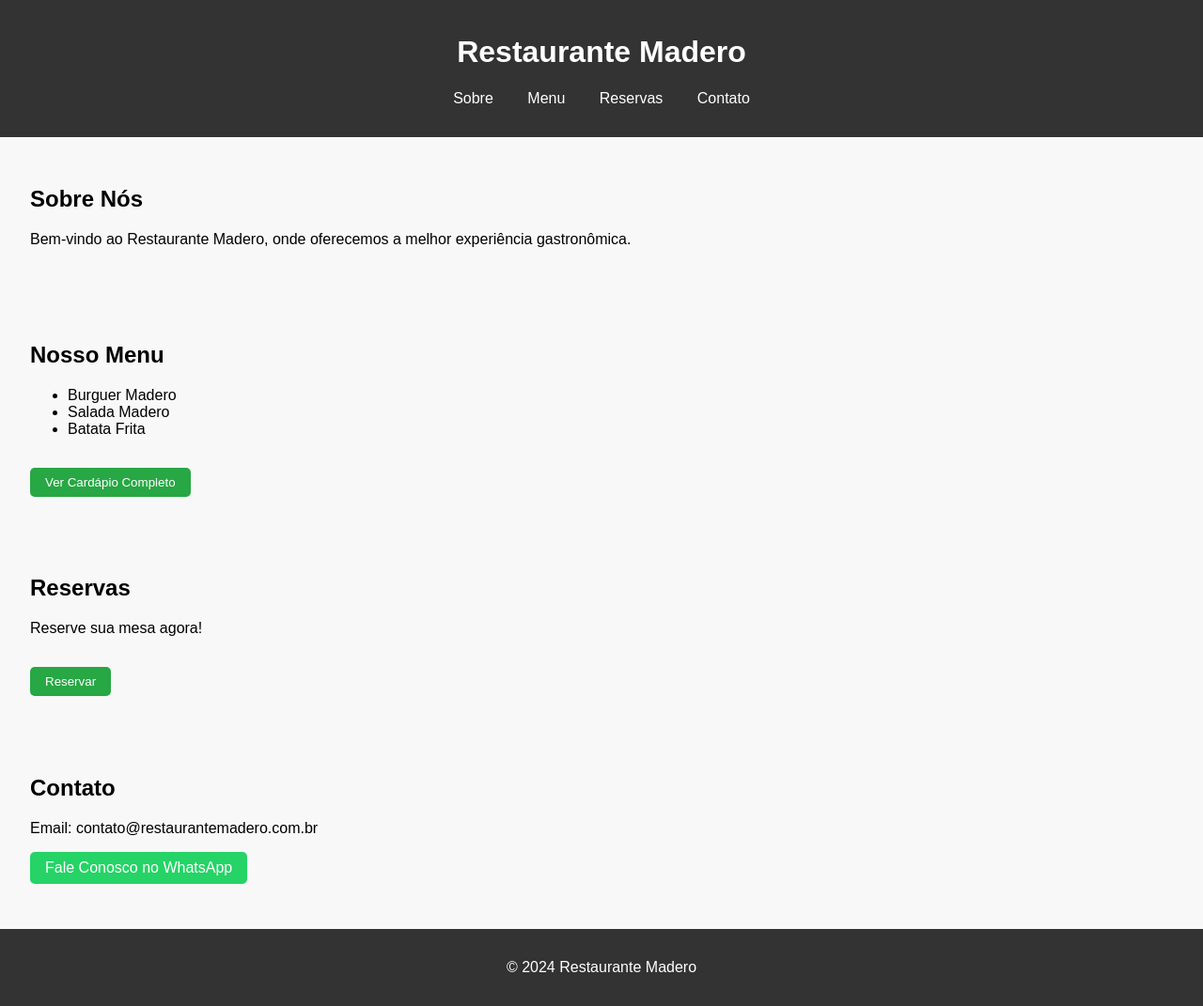
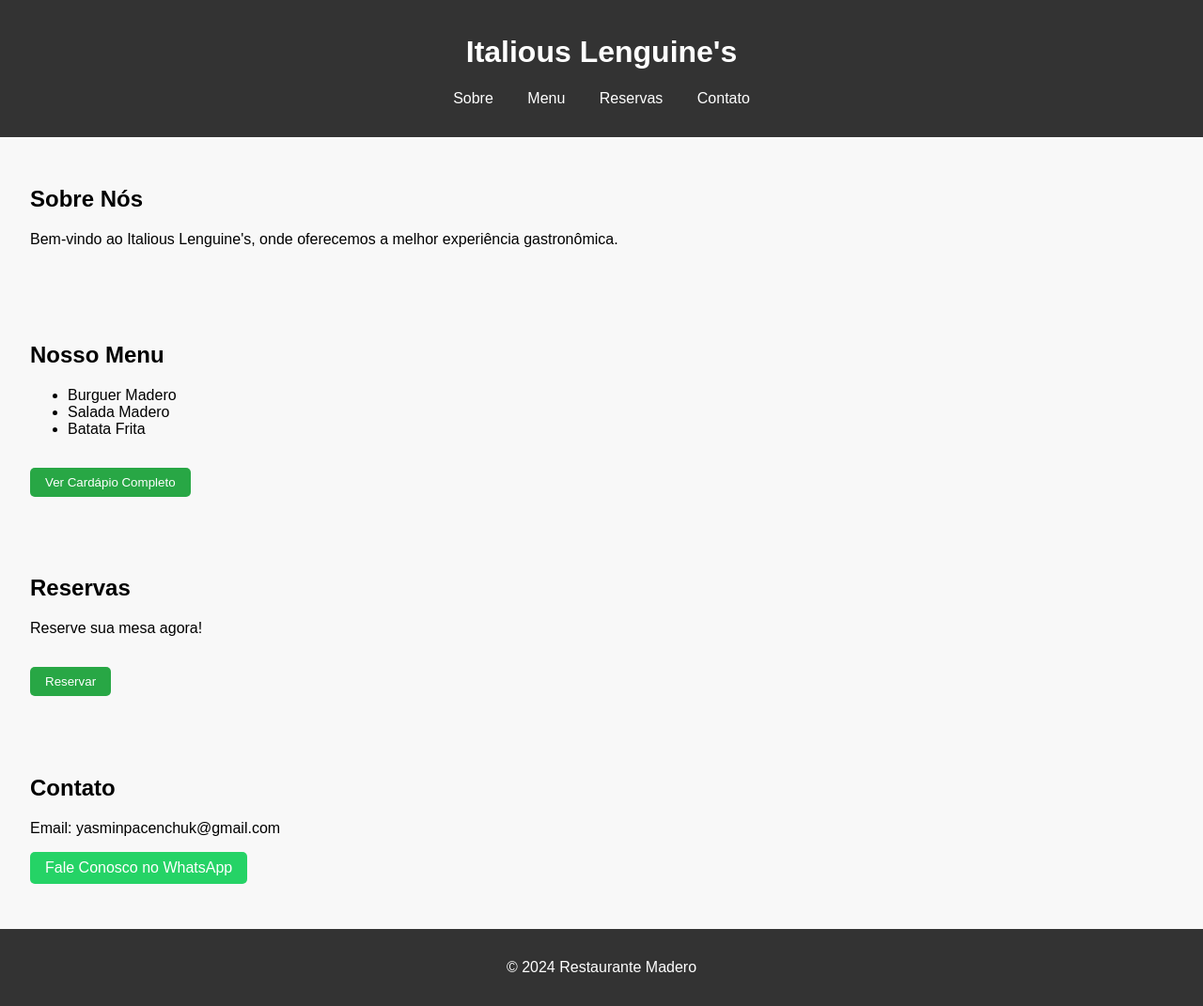
Before and after one commit to RafaelDeSouza11/Restaurante, a plain HTML site: page index.html in a window 1280 px wide. Shown: the whole page at 94% size. Drawn offline with Linux system fonts and the light colour scheme.

Commit message:
Add files via upload

```diff
--- a/index.html
+++ b/index.html
@@ -3,12 +3,12 @@
 <head>
     <meta charset="UTF-8">
     <meta name="viewport" content="width=device-width, initial-scale=1.0">
-    <title>Restaurante Madero</title>
+    <title>Italious Lenguine's</title>
     <link rel="stylesheet" href="styles.css">
 </head>
 <body>
     <header>
-        <h1>Restaurante Madero</h1>
+        <h1>Italious Lenguine's</h1>
         <nav>
             <ul>
                 <li><a href="#sobre">Sobre</a></li>
@@ -21,7 +21,7 @@
 
     <section id="sobre">
         <h2>Sobre Nós</h2>
-        <p>Bem-vindo ao Restaurante Madero, onde oferecemos a melhor experiência gastronômica.</p>
+        <p>Bem-vindo ao Italious Lenguine's, onde oferecemos a melhor experiência gastronômica.</p>
     </section>
 
     <section id="menu">
@@ -37,14 +37,14 @@
     <section id="reservas">
         <h2>Reservas</h2>
         <p>Reserve sua mesa agora!</p>
-        <button onclick="window.location.href='mailto:reservas@restaurantemadero.com.br'">Reservar</button>
+        <button onclick="window.location.href='mailto:yasminpacenchuk@gmail.com'">Reservar</button>
     </section>
 
     <section id="contato">
         <h2>Contato</h2>
-        <p>Email: contato@restaurantemadero.com.br</p>
+        <p>Email: yasminpacenchuk@gmail.com</p>
         <p>
-            <a href="https://api.whatsapp.com/send?phone=5511999999999" target="_blank" class="whatsapp-button">Fale Conosco no WhatsApp</a>
+            <a href="https://api.whatsapp.com/send?phone=5541998944537" target="_blank" class="whatsapp-button">Fale Conosco no WhatsApp</a>
         </p>
     </section>
 
```
